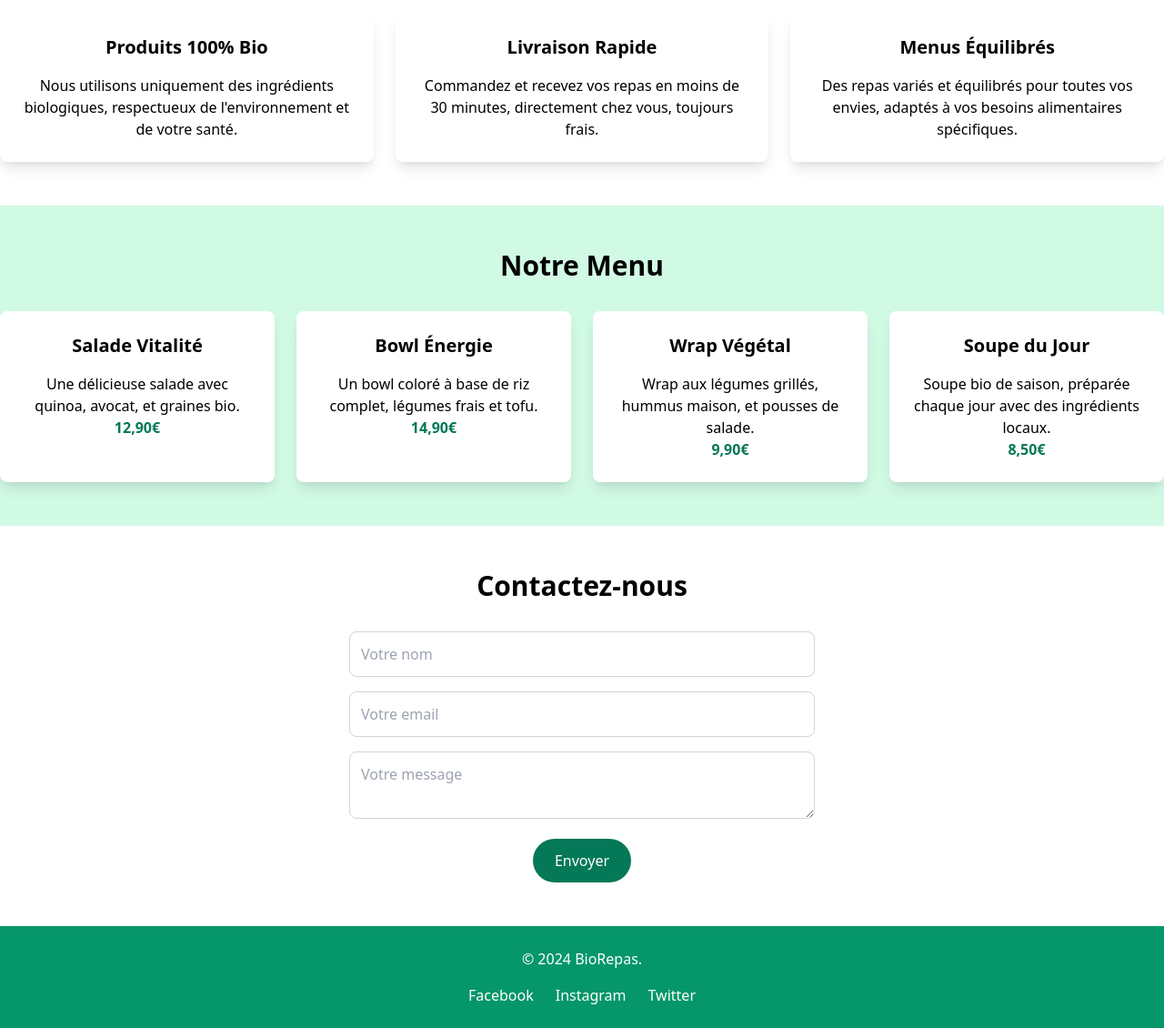
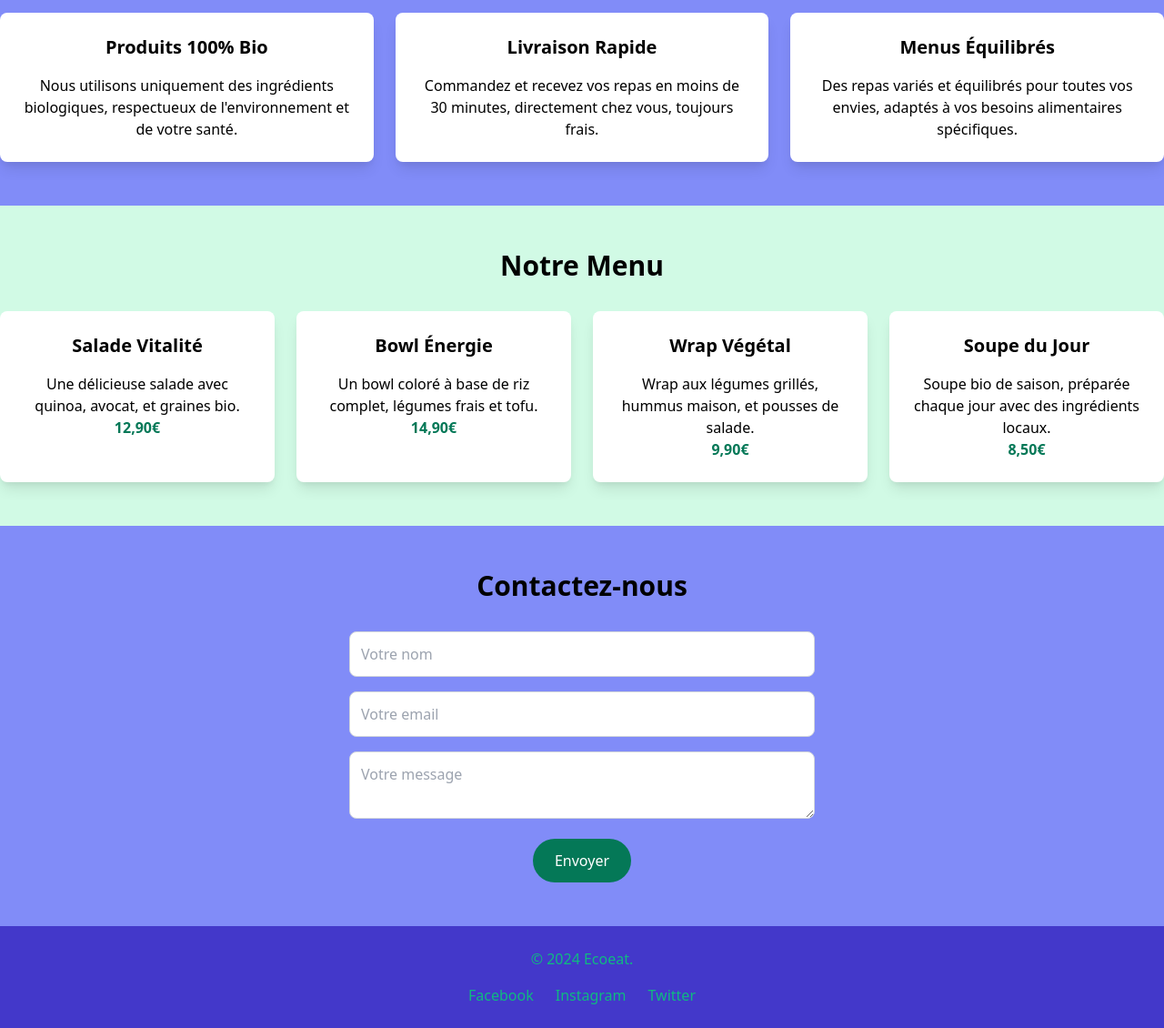
Before and after one commit to JeremyWiart/ecoeat, a website: page index.html in a window 1280 px wide. Shown: the part 454-1584 px from the top of the page at 91% size. Drawn offline with nearby package versions, Linux system fonts and the light colour scheme.

Commit message:
changement style css

```diff
--- a/index.html
+++ b/index.html
@@ -11,9 +11,9 @@
 
     <header class="bg-green-600 text-white p-6">
         <div class="container mx-auto flex justify-between items-center">
-            <h1 class="text-3xl font-bold">Manger écolo</h1>
+            <h1 class="text-3xl font-bold text-black">Manger écolo</h1>
             <nav>
-                <ul class="flex space-x-6">
+                <ul class="text-black flex space-x-6">
                     <li><a href="#services" class="hover:underline">Services</a></li>
                     <li><a href="#menu" class="hover:underline">Menu</a></li>
                     <li><a href="#contact" class="hover:underline">Contact</a></li>
@@ -30,7 +30,7 @@
         </div>
     </section>
 
-    <section id="services" class="py-12">
+    <section id="services" class="py-12 bg-indigo-400">
         <div class="container mx-auto text-center">
             <h3 class="text-3xl font-bold mb-8">Pourquoi choisir Ecoeat ?</h3>
             <div class="grid grid-cols-1 md:grid-cols-3 gap-6">
@@ -84,7 +84,7 @@
     </section>
 
 
-    <section id="contact" class="bg-white py-12">
+    <section id="contact" class="bg-indigo-400 py-12">
         <div class="container mx-auto text-center">
             <h3 class="text-3xl font-bold mb-8">Contactez-nous</h3>
             <form class="max-w-lg mx-auto">
@@ -103,9 +103,9 @@
     </section>
 
 
-    <footer class="bg-green-600 text-white py-6">
+    <footer class="bg-indigo-700 text-green-500 py-6">
         <div class="container mx-auto text-center">
-            <p>&copy; 2024 BioRepas.</p>
+            <p>&copy; 2024 Ecoeat.</p>
             <div class="flex justify-center space-x-6 mt-4">
                 <a href="#" class="hover:underline">Facebook</a>
                 <a href="#" class="hover:underline">Instagram</a>
```
